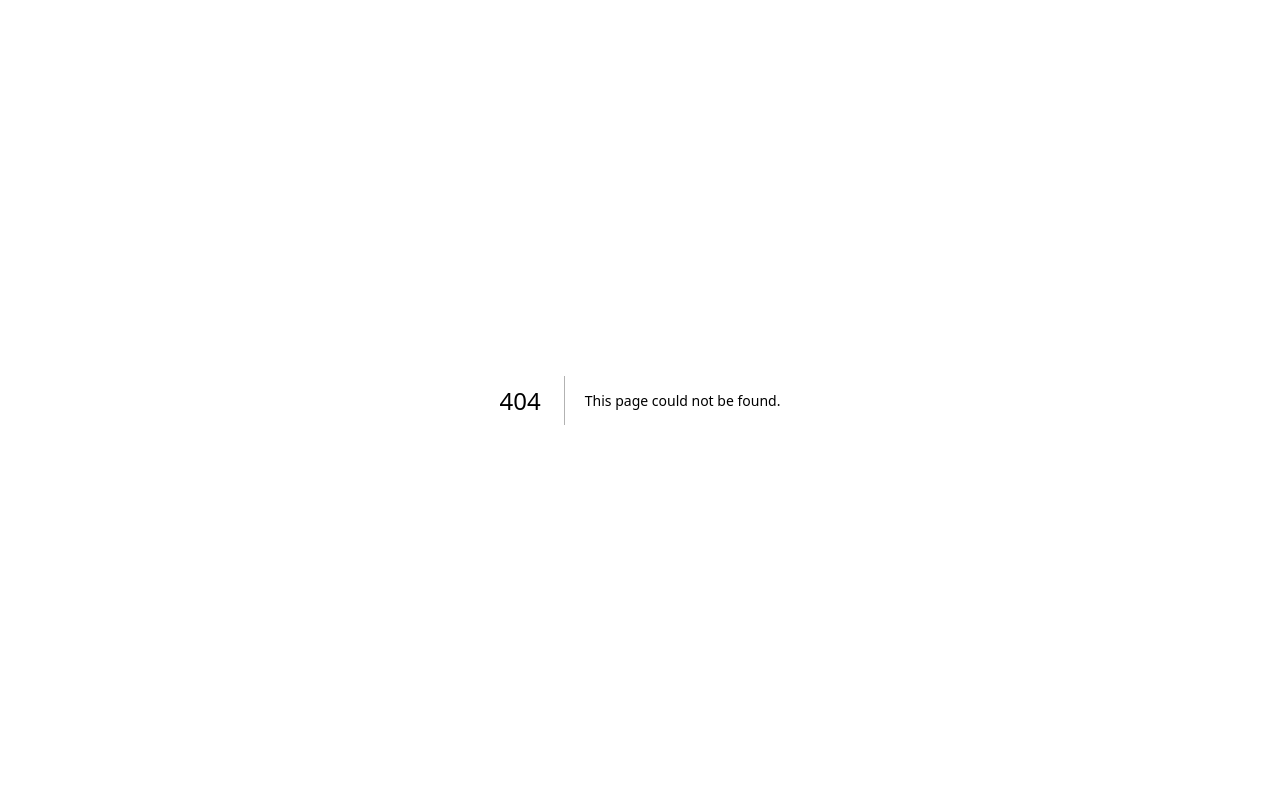
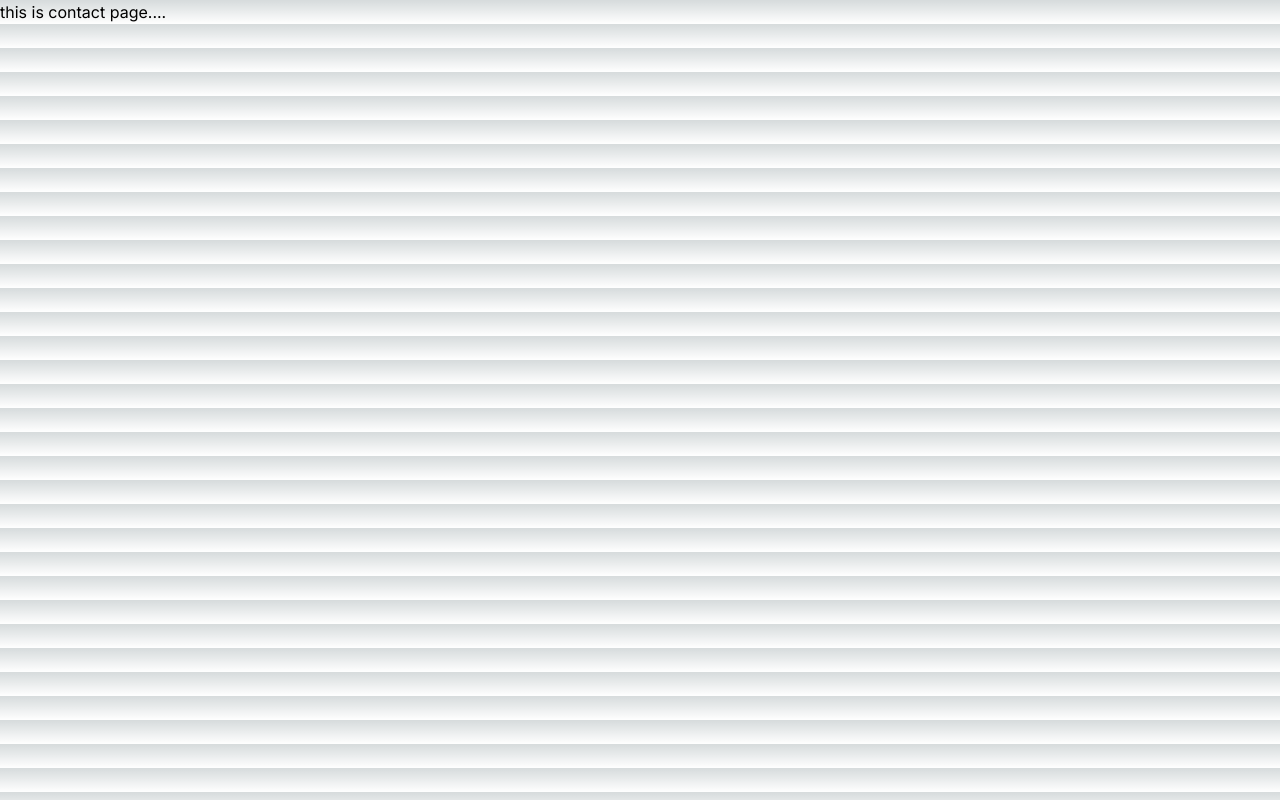
Before and after one commit to shakil-script/next-venture-blog, a Next.js app: page /contact in a window 1280 px wide. Before the commit this address had no page. Built offline with nearby package versions, Linux system fonts and the light colour scheme.

Commit message:
added contact page

```diff
--- /dev/null
+++ b/src/app/contact/page.jsx
@@ -0,0 +1,11 @@
+import React from 'react';
+
+const page = () => {
+    return (
+        <div>
+            <h1>this is contact page....</h1>
+        </div>
+    );
+};
+
+export default page;
```
